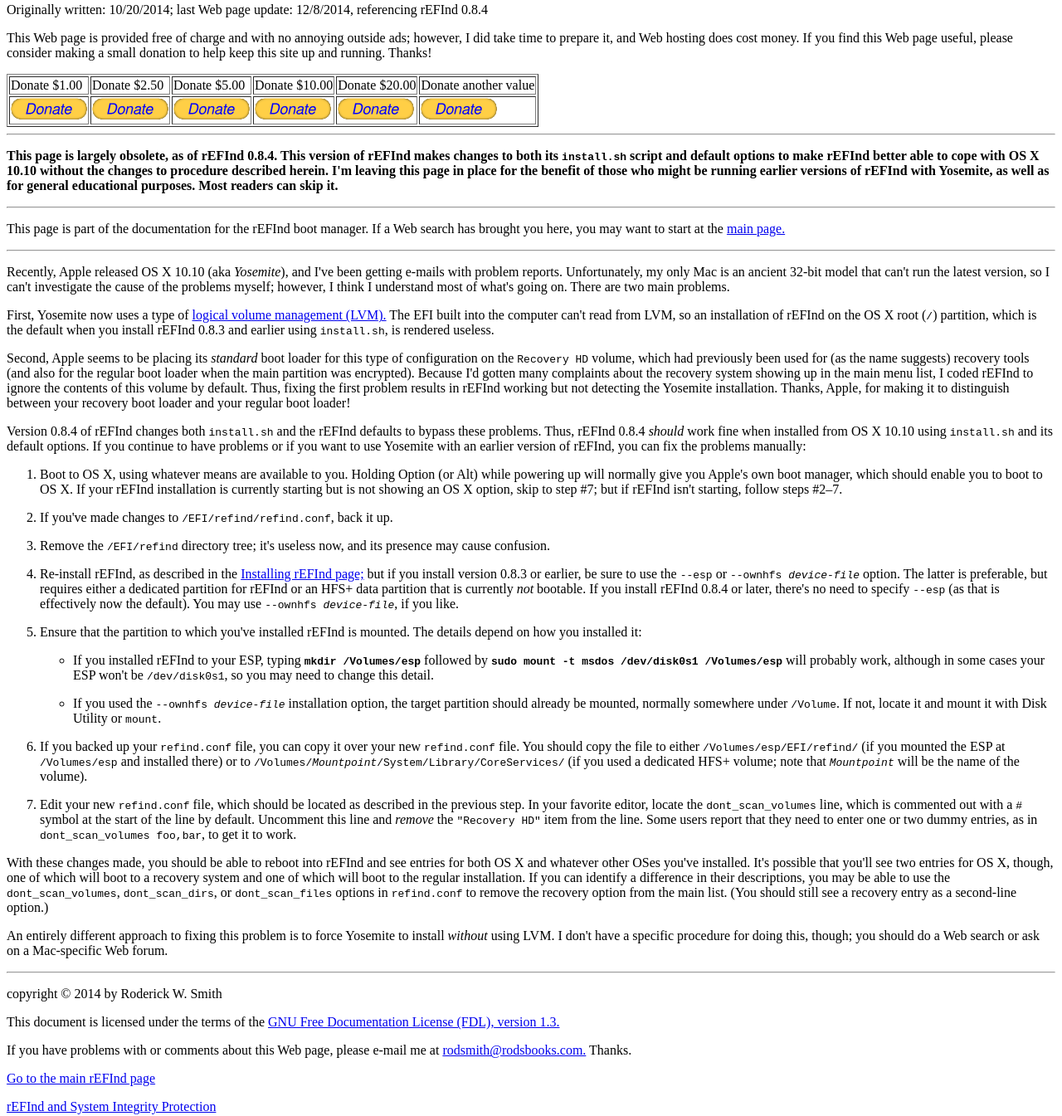
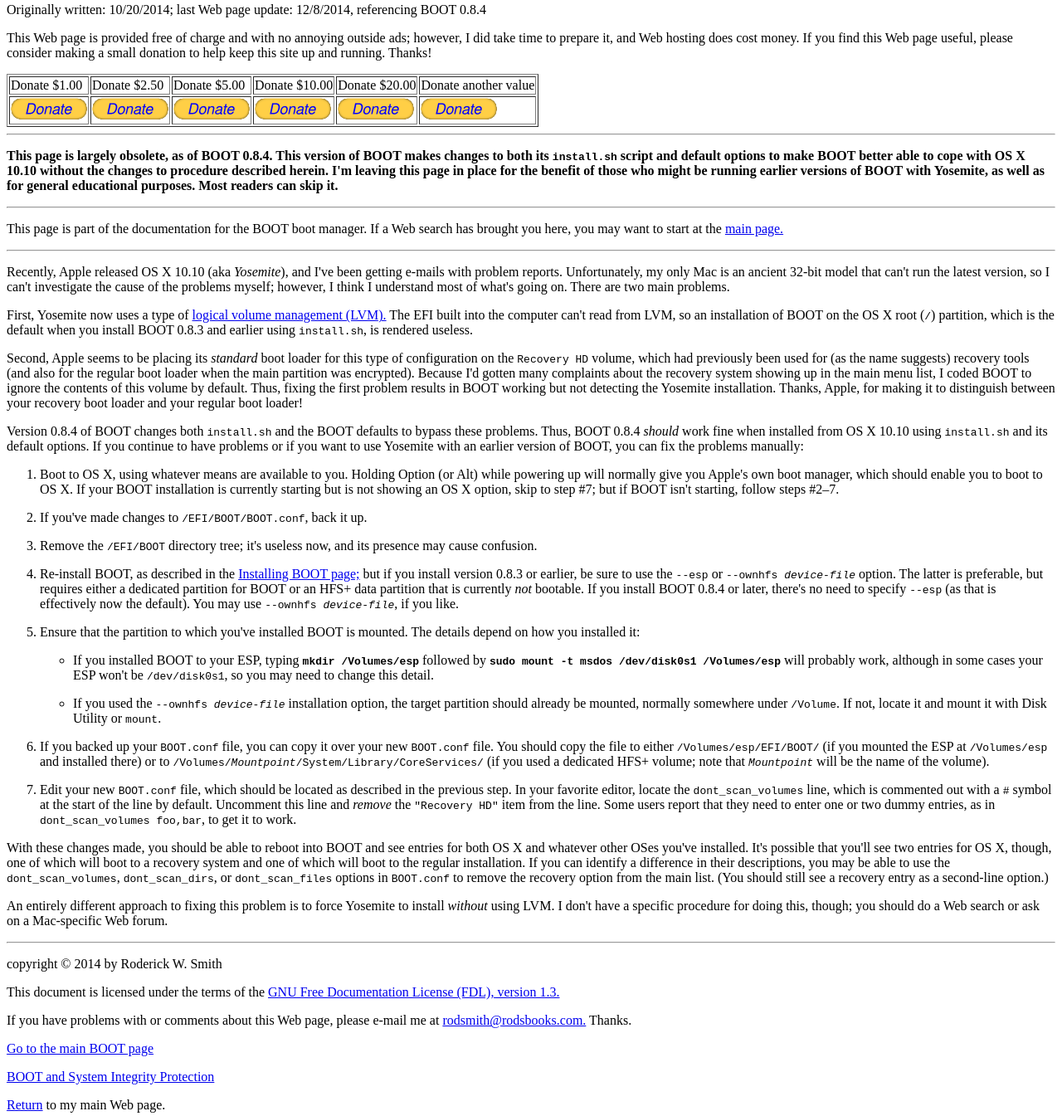
Before and after one commit to Infiltrator-Projects/Boot, a plain HTML site: page docs/boot/yosemite.html in a window 1280 px wide. Shown: the part 170-1515 px from the top of the page at 83% size. Drawn offline with Linux system fonts and the light colour scheme; files whose address does not match are found by name.

Commit message:
Move docs/boot/yosemite.html into BOOT documentation

```diff
--- a/docs/refind/yosemite.html
+++ b/docs/boot/yosemite.html
@@ -4,20 +4,20 @@
 
 <html xmlns="http://www.w3.org/1999/xhtml">
 <head>
-  <title>The rEFInd Boot Manager: rEFInd and Yosemite</title>
+  <title>The BOOT Boot Manager: BOOT and Yosemite</title>
   <link href="../Styles/styles.css" rel="stylesheet" type="text/css" />
 </head>
 
 <meta name="viewport" content="width=device-width, initial-scale=1">
 
 <body>
-  <h1>The rEFInd Boot Manager:<br />rEFInd and Yosemite</h1>
+  <h1>The BOOT Boot Manager:<br />BOOT and Yosemite</h1>
 
 <p class="subhead">by Roderick W. Smith, <a
 href="mailto:rodsmith@rodsbooks.com">rodsmith@rodsbooks.com</a></p>
 
 <p>Originally written: 10/20/2014; last Web page update:
-12/8/2014, referencing rEFInd 0.8.4</p>
+12/8/2014, referencing BOOT 0.8.4</p>
 
 
 <p>This Web page is provided free of charge and with no annoying outside ads; however, I did take time to prepare it, and Web hosting does cost money. If you find this Web page useful, please consider making a small donation to help keep this site up and running. Thanks!</p>
@@ -41,7 +41,7 @@ href="mailto:rodsmith@rodsbooks.com">rodsmith@rodsbooks.com</a></p>
 <input type="hidden" name="no_note" value="0">
 <input type="hidden" name="currency_code" value="USD">
 <input type="hidden" name="amount" value="1.00">
-<input type="hidden" name="item_name" value="rEFInd Boot Manager">
+<input type="hidden" name="item_name" value="BOOT Boot Manager">
 <input type="hidden" name="bn" value="PP-DonationsBF:btn_donate_LG.gif:NonHostedGuest">
 <input type="image" src="donate.png" border="0" name="submit" alt="PayPal - The safer, easier way to pay online!">
 </form>
@@ -55,7 +55,7 @@ href="mailto:rodsmith@rodsbooks.com">rodsmith@rodsbooks.com</a></p>
 <input type="hidden" name="no_note" value="0">
 <input type="hidden" name="currency_code" value="USD">
 <input type="hidden" name="amount" value="2.50">
-<input type="hidden" name="item_name" value="rEFInd Boot Manager">
+<input type="hidden" name="item_name" value="BOOT Boot Manager">
 <input type="hidden" name="bn" value="PP-DonationsBF:btn_donate_LG.gif:NonHostedGuest">
 <input type="image" src="donate.png" border="0" name="submit" alt="PayPal - The safer, easier way to pay online!">
 </form>
@@ -70,7 +70,7 @@ href="mailto:rodsmith@rodsbooks.com">rodsmith@rodsbooks.com</a></p>
 <input type="hidden" name="no_note" value="0">
 <input type="hidden" name="currency_code" value="USD">
 <input type="hidden" name="amount" value="5.00">
-<input type="hidden" name="item_name" value="rEFInd Boot Manager">
+<input type="hidden" name="item_name" value="BOOT Boot Manager">
 <input type="hidden" name="bn" value="PP-DonationsBF:btn_donate_LG.gif:NonHostedGuest">
 <input type="image" src="donate.png" border="0" name="submit" alt="PayPal - The safer, easier way to pay online!">
 </form>
@@ -84,7 +84,7 @@ href="mailto:rodsmith@rodsbooks.com">rodsmith@rodsbooks.com</a></p>
 <input type="hidden" name="no_note" value="0">
 <input type="hidden" name="currency_code" value="USD">
 <input type="hidden" name="amount" value="10.00">
-<input type="hidden" name="item_name" value="rEFInd Boot Manager">
+<input type="hidden" name="item_name" value="BOOT Boot Manager">
 <input type="hidden" name="bn" value="PP-DonationsBF:btn_donate_LG.gif:NonHostedGuest">
 <input type="image" src="donate.png" border="0" name="submit" alt="PayPal - The safer, easier way to pay online!">
 </form>
@@ -98,7 +98,7 @@ href="mailto:rodsmith@rodsbooks.com">rodsmith@rodsbooks.com</a></p>
 <input type="hidden" name="no_note" value="0">
 <input type="hidden" name="currency_code" value="USD">
 <input type="hidden" name="amount" value="20.00">
-<input type="hidden" name="item_name" value="rEFInd Boot Manager">
+<input type="hidden" name="item_name" value="BOOT Boot Manager">
 <input type="hidden" name="bn" value="PP-DonationsBF:btn_donate_LG.gif:NonHostedGuest">
 <input type="image" src="donate.png" border="0" name="submit" alt="PayPal - The safer, easier way to pay online!">
 </form>
@@ -111,7 +111,7 @@ href="mailto:rodsmith@rodsbooks.com">rodsmith@rodsbooks.com</a></p>
 <input type="hidden" name="lc" value="US">
 <input type="hidden" name="no_note" value="0">
 <input type="hidden" name="currency_code" value="USD">
-<input type="hidden" name="item_name" value="rEFInd Boot Manager">
+<input type="hidden" name="item_name" value="BOOT Boot Manager">
 <input type="hidden" name="bn" value="PP-DonationsBF:btn_donate_LG.gif:NonHostedGuest">
 <input type="image" src="donate.png" border="0" name="submit" alt="PayPal - The safer, easier way to pay online!">
 </form>
@@ -120,49 +120,49 @@ href="mailto:rodsmith@rodsbooks.com">rodsmith@rodsbooks.com</a></p>
 
 <hr />
 
-<p><b>This page is largely obsolete, as of rEFInd 0.8.4. This version of rEFInd makes changes to both its <tt>install.sh</tt> script and default options to make rEFInd better able to cope with OS X 10.10 without the changes to procedure described herein. I'm leaving this page in place for the benefit of those who might be running earlier versions of rEFInd with Yosemite, as well as for general educational purposes. Most readers can skip it.</b></p>
+<p><b>This page is largely obsolete, as of BOOT 0.8.4. This version of BOOT makes changes to both its <tt>install.sh</tt> script and default options to make BOOT better able to cope with OS X 10.10 without the changes to procedure described herein. I'm leaving this page in place for the benefit of those who might be running earlier versions of BOOT with Yosemite, as well as for general educational purposes. Most readers can skip it.</b></p>
 
 <hr />
 
-<p>This page is part of the documentation for the rEFInd boot manager. If a Web search has brought you here, you may want to start at the <a href="index.html">main page.</a></p>
+<p>This page is part of the documentation for the BOOT boot manager. If a Web search has brought you here, you may want to start at the <a href="index.html">main page.</a></p>
 
 <hr />
 
 <p>Recently, Apple released OS X 10.10 (aka <i>Yosemite</i>), and I've been getting e-mails with problem reports. Unfortunately, my only Mac is an ancient 32-bit model that can't run the latest version, so I can't investigate the cause of the problems myself; however, I think I understand most of what's going on. There are two main problems.</p>
 
-<p>First, Yosemite now uses a type of <a href="http://en.wikipedia.org/wiki/Logical_volume_management">logical volume management (LVM).</a> The EFI built into the computer can't read from LVM, so an installation of rEFInd on the OS X root (<tt>/</tt>) partition, which is the default when you install rEFInd 0.8.3 and earlier using <tt>install.sh</tt>, is rendered useless.</p>
+<p>First, Yosemite now uses a type of <a href="http://en.wikipedia.org/wiki/Logical_volume_management">logical volume management (LVM).</a> The EFI built into the computer can't read from LVM, so an installation of BOOT on the OS X root (<tt>/</tt>) partition, which is the default when you install BOOT 0.8.3 and earlier using <tt>install.sh</tt>, is rendered useless.</p>
 
-<p>Second, Apple seems to be placing its <i>standard</i> boot loader for this type of configuration on the <tt>Recovery HD</tt> volume, which had previously been used for (as the name suggests) recovery tools (and also for the regular boot loader when the main partition was encrypted). Because I'd gotten many complaints about the recovery system showing up in the main menu list, I coded rEFInd to ignore the contents of this volume by default. Thus, fixing the first problem results in rEFInd working but not detecting the Yosemite installation. Thanks, Apple, for making it to distinguish between your recovery boot loader and your regular boot loader!</p>
+<p>Second, Apple seems to be placing its <i>standard</i> boot loader for this type of configuration on the <tt>Recovery HD</tt> volume, which had previously been used for (as the name suggests) recovery tools (and also for the regular boot loader when the main partition was encrypted). Because I'd gotten many complaints about the recovery system showing up in the main menu list, I coded BOOT to ignore the contents of this volume by default. Thus, fixing the first problem results in BOOT working but not detecting the Yosemite installation. Thanks, Apple, for making it to distinguish between your recovery boot loader and your regular boot loader!</p>
 
-<p>Version 0.8.4 of rEFInd changes both <tt>install.sh</tt> and the rEFInd defaults to bypass these problems. Thus, rEFInd 0.8.4 <i>should</i> work fine when installed from OS X 10.10 using <tt>install.sh</tt> and its default options. If you continue to have problems or if you want to use Yosemite with an earlier version of rEFInd, you can fix the problems manually:</p>
+<p>Version 0.8.4 of BOOT changes both <tt>install.sh</tt> and the BOOT defaults to bypass these problems. Thus, BOOT 0.8.4 <i>should</i> work fine when installed from OS X 10.10 using <tt>install.sh</tt> and its default options. If you continue to have problems or if you want to use Yosemite with an earlier version of BOOT, you can fix the problems manually:</p>
 
 <ol>
 
-<li>Boot to OS X, using whatever means are available to you. Holding Option (or Alt) while powering up will normally give you Apple's own boot manager, which should enable you to boot to OS X. If your rEFInd installation is currently starting but is not showing an OS X option, skip to step #7; but if rEFInd isn't starting, follow steps #2&ndash;7.</li>
+<li>Boot to OS X, using whatever means are available to you. Holding Option (or Alt) while powering up will normally give you Apple's own boot manager, which should enable you to boot to OS X. If your BOOT installation is currently starting but is not showing an OS X option, skip to step #7; but if BOOT isn't starting, follow steps #2&ndash;7.</li>
 
-<li>If you've made changes to <tt>/EFI/refind/refind.conf</tt>, back it up.</li>
+<li>If you've made changes to <tt>/EFI/BOOT/BOOT.conf</tt>, back it up.</li>
 
-<li>Remove the <tt>/EFI/refind</tt> directory tree; it's useless now, and its presence may cause confusion.</li>
+<li>Remove the <tt>/EFI/BOOT</tt> directory tree; it's useless now, and its presence may cause confusion.</li>
 
-<li>Re-install rEFInd, as described in the <a href="installing.html">Installing rEFInd page;</a> but if you install version 0.8.3 or earlier, be sure to use the <tt>--esp</tt> or <tt>--ownhfs <tt class="variable">device-file</tt></tt> option. The latter is preferable, but requires either a dedicated partition for rEFInd or an HFS+ data partition that is currently <i>not</i> bootable. If you install rEFInd 0.8.4 or later, there's no need to specify <tt>--esp</tt> (as that is effectively now the default). You may use <tt>--ownhfs <tt class="variable">device-file</tt></tt>, if you like.</li>
+<li>Re-install BOOT, as described in the <a href="installing.html">Installing BOOT page;</a> but if you install version 0.8.3 or earlier, be sure to use the <tt>--esp</tt> or <tt>--ownhfs <tt class="variable">device-file</tt></tt> option. The latter is preferable, but requires either a dedicated partition for BOOT or an HFS+ data partition that is currently <i>not</i> bootable. If you install BOOT 0.8.4 or later, there's no need to specify <tt>--esp</tt> (as that is effectively now the default). You may use <tt>--ownhfs <tt class="variable">device-file</tt></tt>, if you like.</li>
 
-<li>Ensure that the partition to which you've installed rEFInd is mounted. The details depend on how you installed it:</li>
+<li>Ensure that the partition to which you've installed BOOT is mounted. The details depend on how you installed it:</li>
 
 <ul>
 
-<li>If you installed rEFInd to your ESP, typing <tt class="userinput">mkdir /Volumes/esp</tt> followed by <tt class="userinput">sudo mount -t msdos /dev/disk0s1 /Volumes/esp</tt> will probably work, although in some cases your ESP won't be <tt>/dev/disk0s1</tt>, so you may need to change this detail. </li>
+<li>If you installed BOOT to your ESP, typing <tt class="userinput">mkdir /Volumes/esp</tt> followed by <tt class="userinput">sudo mount -t msdos /dev/disk0s1 /Volumes/esp</tt> will probably work, although in some cases your ESP won't be <tt>/dev/disk0s1</tt>, so you may need to change this detail. </li>
 
 <li>If you used the <tt>--ownhfs <tt class="variable">device-file</tt></tt> installation option, the target partition should already be mounted, normally somewhere under <tt>/Volume</tt>. If not, locate it and mount it with Disk Utility or <tt>mount</tt>.</li>
 
 </ul>
 
-<li>If you backed up your <tt>refind.conf</tt> file, you can copy it over your new <tt>refind.conf</tt> file. You should copy the file to either <tt>/Volumes/esp/EFI/refind/</tt> (if you mounted the ESP at <tt>/Volumes/esp</tt> and installed there) or to <tt>/Volumes/<tt class="variable">Mountpoint</tt>/System/Library/CoreServices/</tt> (if you used a dedicated HFS+ volume; note that <tt class="variable">Mountpoint</tt> will be the name of the volume).</li>
+<li>If you backed up your <tt>BOOT.conf</tt> file, you can copy it over your new <tt>BOOT.conf</tt> file. You should copy the file to either <tt>/Volumes/esp/EFI/BOOT/</tt> (if you mounted the ESP at <tt>/Volumes/esp</tt> and installed there) or to <tt>/Volumes/<tt class="variable">Mountpoint</tt>/System/Library/CoreServices/</tt> (if you used a dedicated HFS+ volume; note that <tt class="variable">Mountpoint</tt> will be the name of the volume).</li>
 
-<li>Edit your new <tt>refind.conf</tt> file, which should be located as described in the previous step. In your favorite editor, locate the <tt>dont_scan_volumes</tt> line, which is commented out with a <tt>#</tt> symbol at the start of the line by default. Uncomment this line and <i>remove</i> the <tt>"Recovery HD"</tt> item from the line. Some users report that they need to enter one or two dummy entries, as in <tt>dont_scan_volumes foo,bar</tt>, to get it to work.</li>
+<li>Edit your new <tt>BOOT.conf</tt> file, which should be located as described in the previous step. In your favorite editor, locate the <tt>dont_scan_volumes</tt> line, which is commented out with a <tt>#</tt> symbol at the start of the line by default. Uncomment this line and <i>remove</i> the <tt>"Recovery HD"</tt> item from the line. Some users report that they need to enter one or two dummy entries, as in <tt>dont_scan_volumes foo,bar</tt>, to get it to work.</li>
 
 </ol>
 
-<p>With these changes made, you should be able to reboot into rEFInd and see entries for both OS X and whatever other OSes you've installed. It's possible that you'll see two entries for OS X, though, one of which will boot to a recovery system and one of which will boot to the regular installation. If you can identify a difference in their descriptions, you may be able to use the <tt>dont_scan_volumes</tt>, <tt>dont_scan_dirs</tt>, or <tt>dont_scan_files</tt> options in <tt>refind.conf</tt> to remove the recovery option from the main list. (You should still see a recovery entry as a second-line option.)</p>
+<p>With these changes made, you should be able to reboot into BOOT and see entries for both OS X and whatever other OSes you've installed. It's possible that you'll see two entries for OS X, though, one of which will boot to a recovery system and one of which will boot to the regular installation. If you can identify a difference in their descriptions, you may be able to use the <tt>dont_scan_volumes</tt>, <tt>dont_scan_dirs</tt>, or <tt>dont_scan_files</tt> options in <tt>BOOT.conf</tt> to remove the recovery option from the main list. (You should still see a recovery entry as a second-line option.)</p>
 
 <p>An entirely different approach to fixing this problem is to force Yosemite to install <i>without</i> using LVM. I don't have a specific procedure for doing this, though; you should do a Web search or ask on a Mac-specific Web forum.</p>
 
@@ -174,9 +174,9 @@ href="mailto:rodsmith@rodsbooks.com">rodsmith@rodsbooks.com</a></p>
 
 <p>If you have problems with or comments about this Web page, please e-mail me at <a href="mailto:rodsmith@rodsbooks.com">rodsmith@rodsbooks.com.</a> Thanks.</p>
 
-<p><a href="index.html">Go to the main rEFInd page</a></p>
+<p><a href="index.html">Go to the main BOOT page</a></p>
 
-<p><a href="sip.html">rEFInd and System Integrity Protection</a></p>
+<p><a href="sip.html">BOOT and System Integrity Protection</a></p>
 
   <p><a href="https://www.rodsbooks.com/">Return</a> to my main Web page.</p>
 </body>
```
